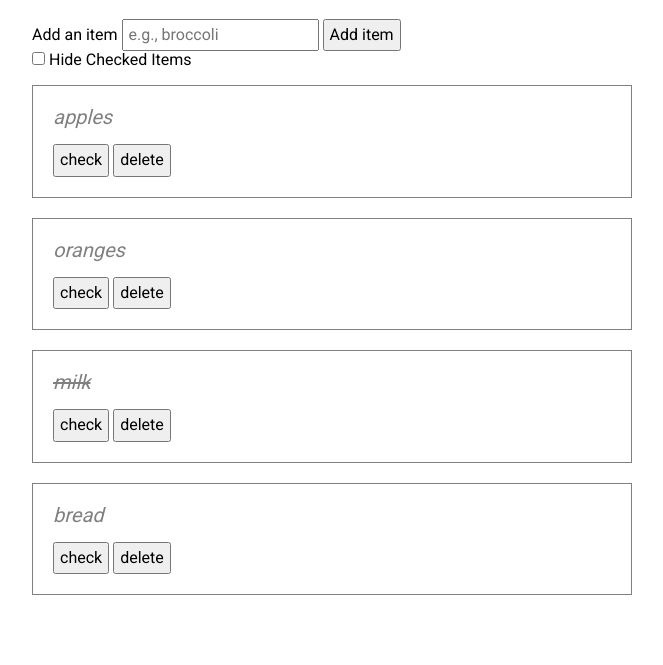
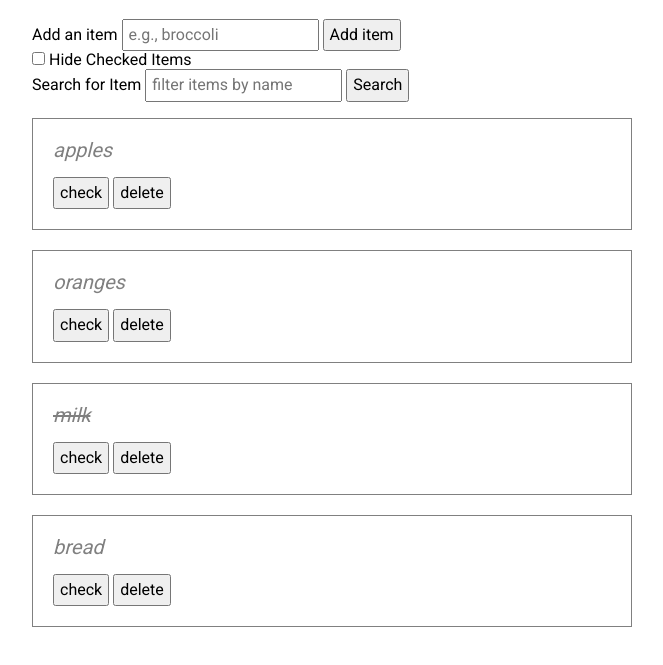
Before and after one commit to thinkful-ei19/alexa-day5-shoppinglist, a plain HTML site: page index.html in a window 1280 px wide. Shown: the part 61-726 px from the top of the page, without its empty margins (308-971 px from the left). Drawn offline with nearby package versions, Linux system fonts and the light colour scheme.

Commit message:
updated html

```diff
--- a/index.html
+++ b/index.html
@@ -18,6 +18,11 @@
         </form>
         <input type="checkbox" id="check_selection" name="check_selection" value="checked">
         <label for="check_selection">Hide Checked Items</label>
+        <form id="js-search-form">
+            <label for="search-box">Search for Item</label>
+            <input type="text" name="search-box" class="search-box" placeholder="filter items by name">
+            <button type="submit">Search</button>
+        </form>
         <ul class="shopping-list js-shopping-list">
         </ul>
     </div>
--- a/index.js
+++ b/index.js
@@ -6,6 +6,7 @@ const STORE = {
       {name: 'bread', checked: false}
   ],
   hideCompleted: false,
+  searchBox:'alpha'
 };
 
 function generateItemElement(item, itemIndex, template) {
@@ -120,10 +121,13 @@ function handleHideCompletedItems () {
       renderShoppingList();
     }
   });
-  //get related user info from DOM
+}
+
+function handleSearchedForItems() {
+   //get related user info from DOM
   //change STORE
   //render
-
+  console.log("searching!!!!");
 }
 
 function handleShoppingList() {
@@ -132,6 +136,7 @@ function handleShoppingList() {
   handleItemCheckClicked();
   handleDeleteItemClicked();
   handleHideCompletedItems();
+  handleSearchedForItems();
 }
 
 $(handleShoppingList);
```
